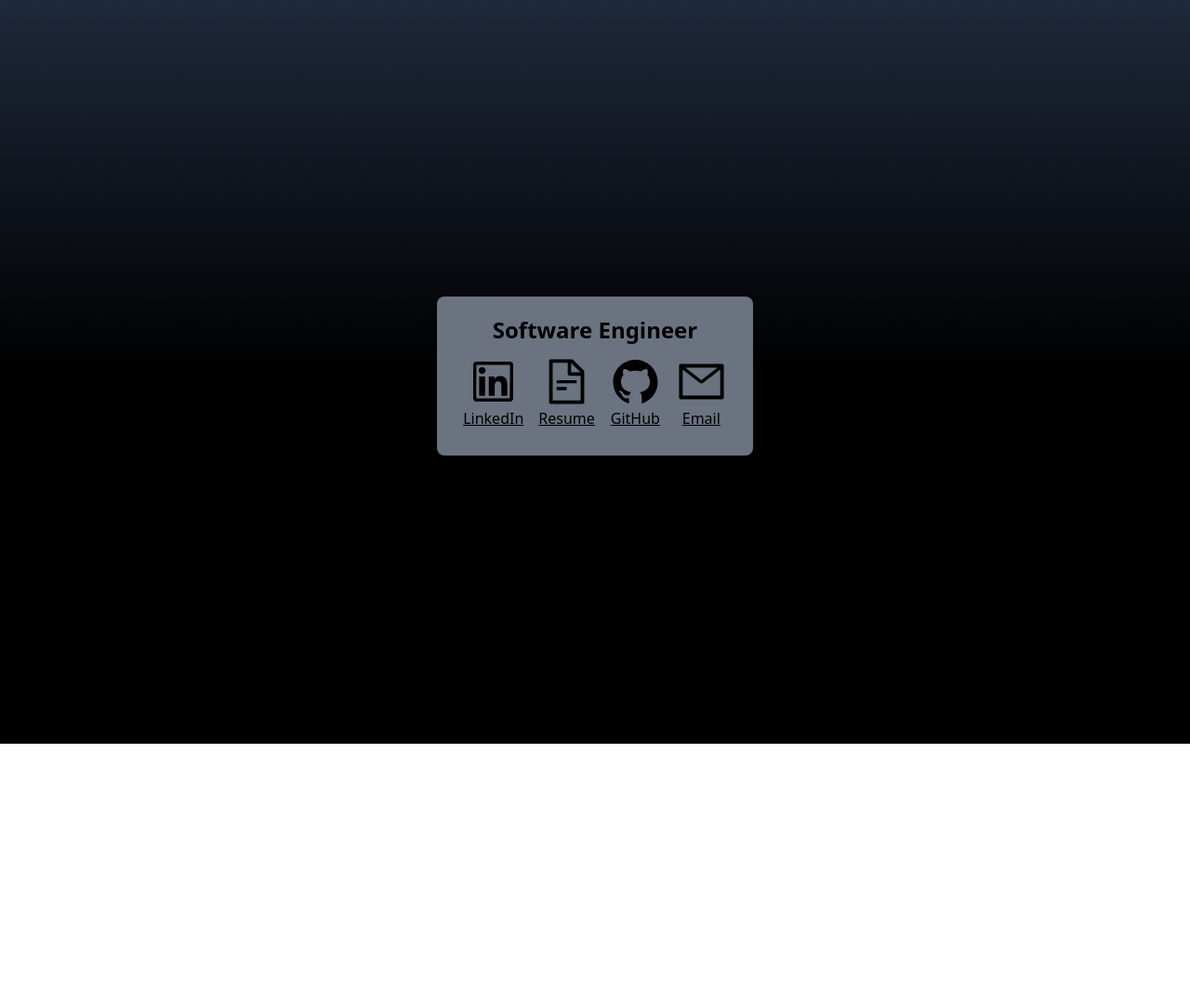
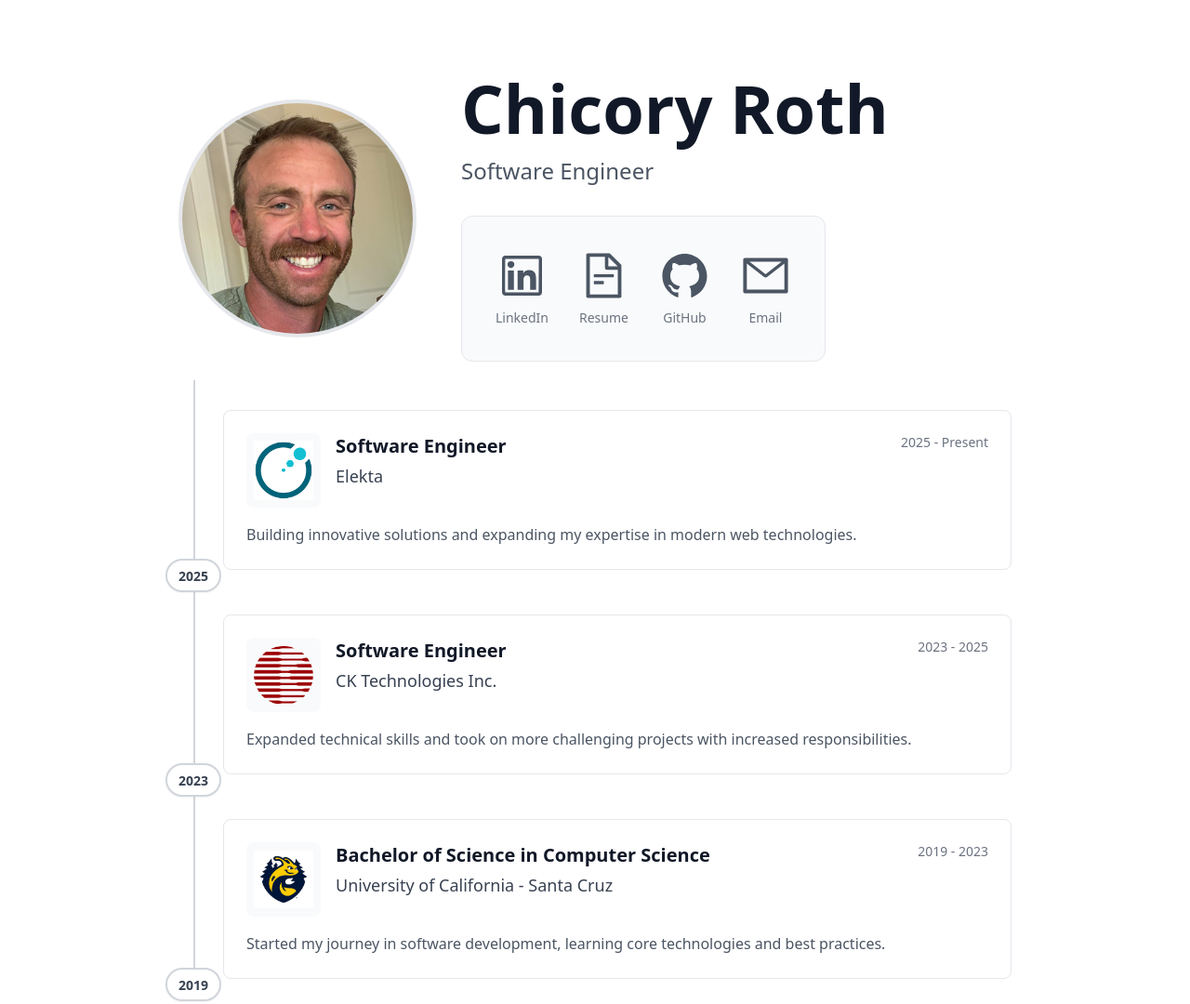
Before and after one commit to chicoryr/chicoryroth.com, an Astro site: page / in a window 1280 px wide. Shown: the top 1080 px of the page at 93% size. Before the commit the page ends 800 px from the top, so only its background shows below. Built offline with nearby package versions, Linux system fonts and the light colour scheme; Astro itself is replaced by a stand-in of ours.

Commit message:
big update

```diff
--- a/src/components/Links.tsx
+++ b/src/components/Links.tsx
@@ -4,13 +4,22 @@
 
 export default function Links() {
   return (
-    <div className="flex">
+    <div className="flex flex-wrap justify-center gap-2">
       {LINKS.map((link, i) =>{
         return (
-            <><a className="transition ease-out duration-1000 underline hover:text-white p-2"
-            key={i}
-            target={link.newTab ? "_blank" : ""}
-            href={link.url}><div className="grid place-items-center content-between align-bottom text-m">{link.icon ? link.icon : ""}{link.text}</div></a>{" "}</>
+            <a
+              className="group flex flex-col items-center p-3 rounded-lg hover:bg-gray-100 transition-all duration-300"
+              key={i}
+              target={link.newTab ? "_blank" : ""}
+              href={link.url}
+            >
+              <div className="text-gray-600 group-hover:text-gray-900 transition-colors duration-300 mb-2">
+                {link.icon}
+              </div>
+              <span className="text-sm text-gray-500 group-hover:text-gray-700 transition-colors duration-300">
+                {link.text}
+              </span>
+            </a>
         );
       })}
     </div>
--- /dev/null
+++ b/src/components/Me.astro
@@ -0,0 +1,32 @@
+---
+import Links from "./Links";
+---
+
+<section class="pt-20 px-4">
+  <div class="flex flex-col md:flex-row items-center gap-12 max-w-4xl mx-auto">
+    <!-- Profile Photo -->
+    <div class="flex-shrink-0">
+      <div class="w-64 h-64 rounded-full border-4 border-gray-200 bg-gray-100 flex items-center justify-center">
+        <img src="/me.jpeg" alt="Chicory Roth" class="rounded-full w-full h-full object-cover" />
+      </div>
+    </div>
+
+    <!-- Info and Social Links -->
+    <div class="flex flex-col items-center md:items-start space-y-8">
+      <!-- Name and Title -->
+      <div class="text-center md:text-left space-y-4">
+        <h1 class="text-5xl md:text-7xl font-bold text-gray-900">
+          Chicory Roth
+        </h1>
+        <p class="text-xl md:text-2xl text-gray-600">
+          Software Engineer
+        </p>
+      </div>
+
+      <!-- Social Links -->
+      <div class="bg-gray-50 rounded-xl p-6 border border-gray-200">
+        <Links />
+      </div>
+    </div>
+  </div>
+</section>
--- /dev/null
+++ b/src/components/Timeline.astro
@@ -0,0 +1,66 @@
+---
+import TimelineItem from './TimelineItem.astro';
+
+const timelineData = [
+  {
+    start: '2025',
+    end: 'Present',
+    title: 'Software Engineer',
+    company: 'Elekta',
+    logo: '/elekta.png',
+    description: 'Building innovative solutions and expanding my expertise in modern web technologies.'
+  },
+  {
+    start: '2023',
+    end: '2025',
+    title: 'Software Engineer',
+    company: 'CK Technologies Inc.',
+    logo: '/ckt.png',
+    description: 'Expanded technical skills and took on more challenging projects with increased responsibilities.'
+  },
+  {
+    start: '2019',
+    end: '2023',
+    title: 'Bachelor of Science in Computer Science',
+    company: 'University of California - Santa Cruz',
+    logo: '/ucsc.jpg',
+    description: 'Started my journey in software development, learning core technologies and best practices.'
+  }
+];
+---
+
+<section class="pt-5 pb-20 px-4">
+  <div class="max-w-4xl mx-auto">
+
+    <div class="relative">
+      <!-- Timeline line -->
+      <div class="absolute left-4 top-0 bottom-0 w-0.5 bg-gray-300"></div>
+
+      <!-- Timeline items -->
+      <div class="space-y-12 pt-8">
+        {timelineData.map((item, index) => (
+          <div class="relative">
+            <!-- Timeline item -->
+            <div class="ml-12">
+              <TimelineItem
+                title={item.title}
+                company={item.company}
+                logo={item.logo}
+                description={item.description}
+                start={item.start}
+                end={item.end}
+              />
+            </div>
+
+            <!-- Year marker at bottom of item -->
+            <div class="absolute left-4 transform -translate-x-1/2 z-10 -bottom-6">
+              <div class="bg-white border-2 border-gray-300 rounded-full px-3 py-1 shadow-sm">
+                <span class="text-sm font-semibold text-gray-700">{item.start}</span>
+              </div>
+            </div>
+          </div>
+        ))}
+      </div>
+    </div>
+  </div>
+</section>
--- /dev/null
+++ b/src/components/TimelineItem.astro
@@ -0,0 +1,34 @@
+---
+export interface Props {
+  title: string;
+  company: string;
+  logo: string;
+  description: string;
+  start: string;
+  end: string;
+}
+
+const { title, company, logo, description, start, end } = Astro.props;
+---
+
+<div class="bg-white border border-gray-200 rounded-lg p-6 hover:shadow-md transition-shadow">
+  <div class="flex justify-between items-start mb-4">
+    <div class="flex items-start gap-4">
+      <div class="flex-shrink-0">
+        <img src={logo} alt={company} class="w-20 h-20 rounded-lg object-contain bg-gray-50 p-2" />
+      </div>
+      <div>
+        <h3 class="text-xl font-semibold text-gray-900 mb-1">
+          {title}
+        </h3>
+        <p class="text-lg text-gray-700 font-medium">
+          {company}
+        </p>
+      </div>
+    </div>
+    <span class="text-sm text-gray-500 ml-4">{start} - {end}</span>
+  </div>
+  <p class="text-gray-600 leading-relaxed">
+    {description}
+  </p>
+</div>
--- a/src/pages/index.astro
+++ b/src/pages/index.astro
@@ -1,27 +1,20 @@
 ---
-import NavCard from "../components/NavCard";
+import Me from "../components/Me.astro";
+import Timeline from "../components/Timeline.astro";
 import Layout from "../layouts/Layout.astro";
 import { Analytics } from '@vercel/analytics/react';
 ---
+
 <Layout title="Chicory Roth">
-<html lang="en">
-	<head>
-		<meta charset="utf-8" />
-		<meta name="viewport" content="width=device-width" />
-		<meta name="generator" content={Astro.generator} />
-		<title>Chicory Roth</title>
-	</head>
+	<main class="min-h-screen bg-white text-gray-900">
+		<Me />
+		<Timeline />
 
-	<body>
-
-		<div class="grid place-items-center h-screen content-center bg-gradient-to-t from-black via-black to-slate-800">
-
-			<div class="text-xl pb-2 font-bold text-gray-200 w-1/3 text-center">
-			  </div>
-			<NavCard/>
-		</div>
-	</body>
-	<Analytics />
-</html>
-
+		<footer class="py-12 border-t border-gray-200">
+			<div class="max-w-4xl mx-auto px-4 text-center">
+				<p class="text-gray-600">&copy; 2025 Chicory Roth. All rights reserved.</p>
+			</div>
+		</footer>
+	</main>
+	<Analytics client:load />
 </Layout>
```
Also changed, not shown: public/ckt.png (added), public/elekta.png (added), public/me.jpeg (added), public/ucsc.jpg (added), 1 other file.
